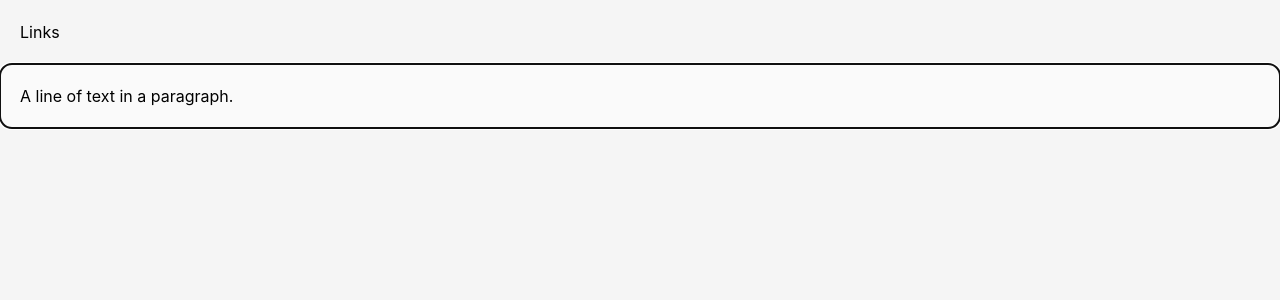
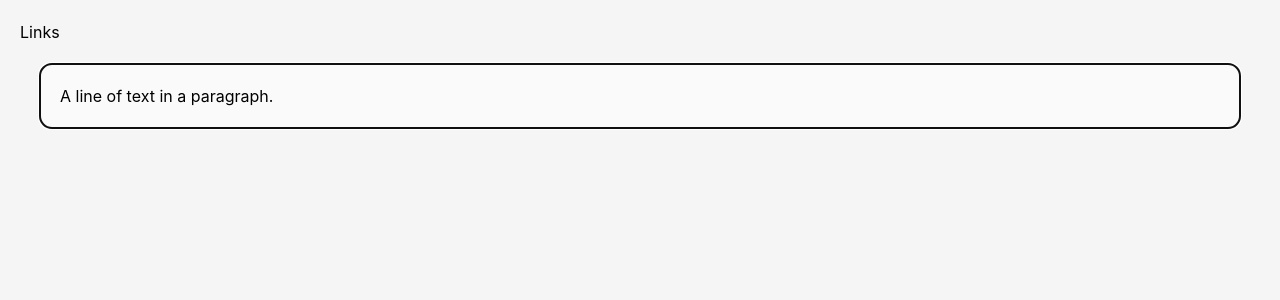
Before and after one commit to unstablectrl/flumph, a Next.js app: page /home/Home in a window 1280 px wide. Shown: the top 300 px of the page. Built offline with nearby package versions, Linux system fonts and the light colour scheme.

Commit message:
Some css ajustments

```diff
--- a/components/CustomSlateElement.tsx
+++ b/components/CustomSlateElement.tsx
@@ -11,8 +11,11 @@ export const Element: FC<RenderElementProps> = props => {
 }
 const CodeElement: FC<RenderElementProps> = ({ children, attributes }) => {
   return (
-    <pre {...attributes}>
-      <code className="font-mono bg-stone-700 rounded p-1">{children}</code>
+    <pre
+      {...attributes}
+      className="font-mono bg-neutral-200 dark:bg-neutral-700 rounded p-1"
+    >
+      <code>{children}</code>
     </pre>
   )
 }
--- a/pages/home/Home.tsx
+++ b/pages/home/Home.tsx
@@ -66,7 +66,7 @@ const Home: FC<HomeProps> = () => {
   )
 
   return (
-    <div className="">
+    <div className="container m-auto">
       <Head>
         <title>Editords</title>
       </Head>
@@ -75,7 +75,7 @@ const Home: FC<HomeProps> = () => {
           <a>Links</a>
         </Link>
       </div>
-      <div className="container m-auto">
+      <div className="px-10">
         <Slate
           editor={editor}
           value={value}
```
